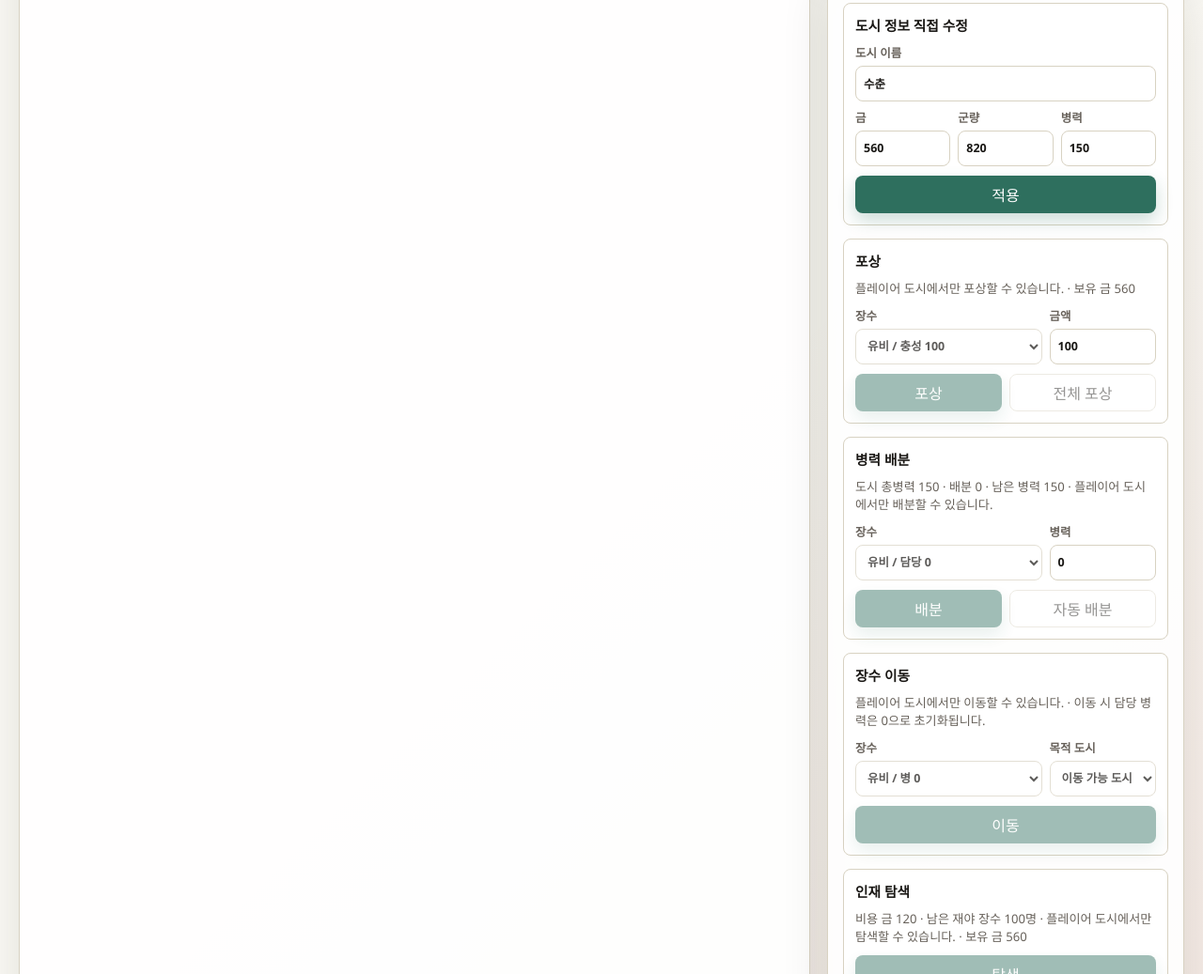
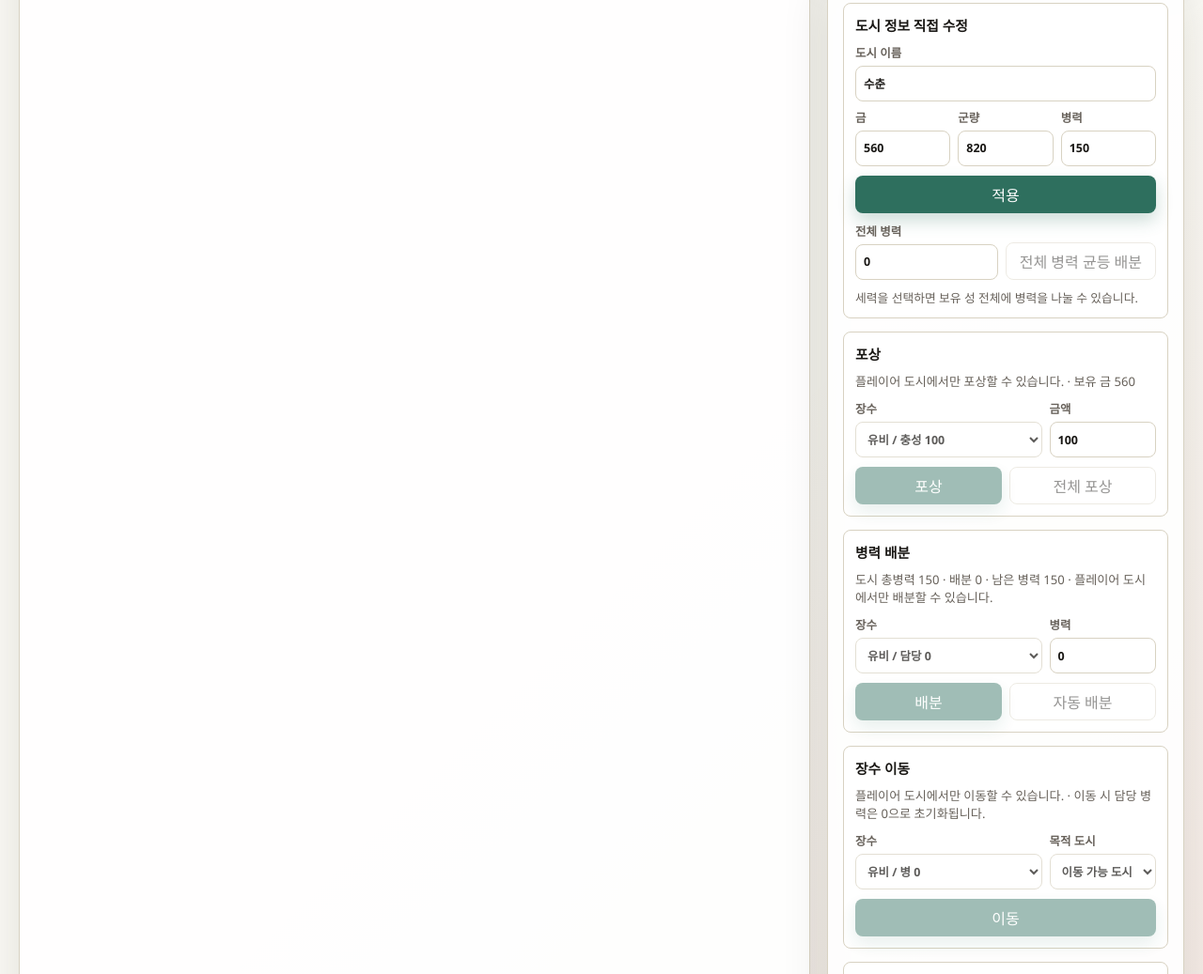
Before and after one commit to lsanghak-steve/sam5, a plain HTML site: page index.html in a window 1280 px wide. Shown: the part 2045-3082 px from the top of the page at 94% size. Drawn offline with Linux system fonts and the light colour scheme.

Commit message:
Add total troop distribution control

```diff
--- a/app.js
+++ b/app.js
@@ -773,6 +773,9 @@ const els = {
   foodInput: document.querySelector("#foodInput"),
   troopsInput: document.querySelector("#troopsInput"),
   applyResourceButton: document.querySelector("#applyResourceButton"),
+  totalTroopsInput: document.querySelector("#totalTroopsInput"),
+  distributeTotalTroopsButton: document.querySelector("#distributeTotalTroopsButton"),
+  troopDistributionInfo: document.querySelector("#troopDistributionInfo"),
   rewardOfficer: document.querySelector("#rewardOfficer"),
   rewardAmount: document.querySelector("#rewardAmount"),
   rewardInfo: document.querySelector("#rewardInfo"),
@@ -1398,15 +1401,24 @@ function renderCityStatInput({ field, label, value, step, max }, disabled) {
 
 function renderResourceEditor(city, faction) {
   const disabled = isProcessing();
+  const playerFaction = getPlayerFaction();
+  const playerCities = playerFaction ? getFactionCities(playerFaction.id) : [];
+  const totalTroops = playerCities.reduce((sum, item) => sum + item.troops, 0);
   if (document.activeElement !== els.cityNameInput) els.cityNameInput.value = city.name;
   if (document.activeElement !== els.goldInput) els.goldInput.value = faction.gold;
   if (document.activeElement !== els.foodInput) els.foodInput.value = faction.food;
   if (document.activeElement !== els.troopsInput) els.troopsInput.value = city.troops;
+  if (document.activeElement !== els.totalTroopsInput) els.totalTroopsInput.value = totalTroops;
   els.cityNameInput.disabled = disabled;
   els.goldInput.disabled = disabled;
   els.foodInput.disabled = disabled;
   els.troopsInput.disabled = disabled;
   els.applyResourceButton.disabled = disabled;
+  els.totalTroopsInput.disabled = disabled || !playerFaction || state.isGameOver;
+  els.distributeTotalTroopsButton.disabled = disabled || !playerFaction || playerCities.length === 0 || state.isGameOver;
+  els.troopDistributionInfo.textContent = playerFaction
+    ? `${playerFaction.name} 보유 성 ${playerCities.length}곳에 현재 총병력 ${totalTroops}명을 나누어 배치합니다.`
+    : "세력을 선택하면 보유 성 전체에 병력을 나눌 수 있습니다.";
 }
 
 function renderRewardPanel(city, officers) {
@@ -2280,6 +2292,10 @@ function getPlayerFaction() {
   return state.selectedFactionId ? getFaction(state.selectedFactionId) : null;
 }
 
+function getFactionCities(factionId) {
+  return state.cities.filter((city) => city.ownerFactionId === factionId);
+}
+
 function addLog(message) {
   state.log.push(`${state.year}년 ${state.month}월: ${message}`);
 }
@@ -2372,6 +2388,29 @@ function applyResourceEdit() {
   clampOfficerTroopsForCity(city);
   const nameText = previousName === city.name ? `${city.name}의` : `${previousName}의 이름을 ${city.name}(으)로 변경하고`;
   addLog(`${nameText} 도시 정보를 수정했습니다. 금 ${nextGold}, 군량 ${nextFood}, 병력 ${nextTroops}`);
+  render();
+}
+
+function distributeTotalTroops() {
+  if (isProcessing()) return;
+  const playerFaction = getPlayerFaction();
+  if (!playerFaction || state.isGameOver) return;
+
+  const playerCities = getFactionCities(playerFaction.id);
+  if (!playerCities.length) return;
+
+  const currentTotalTroops = playerCities.reduce((sum, city) => sum + city.troops, 0);
+  const totalTroops = readNonNegativeInteger(els.totalTroopsInput.value, currentTotalTroops);
+  const baseTroops = Math.floor(totalTroops / playerCities.length);
+  let remainder = totalTroops % playerCities.length;
+
+  playerCities.forEach((city) => {
+    city.troops = baseTroops + (remainder > 0 ? 1 : 0);
+    remainder -= 1;
+    clampOfficerTroopsForCity(city);
+  });
+
+  addLog(`${playerFaction.name}의 전체 병력 ${totalTroops}명을 보유 성 ${playerCities.length}곳에 균등 배분했습니다.`);
   render();
 }
 
@@ -2791,6 +2830,7 @@ els.saveSlot.addEventListener("change", () => {
 els.saveButton.addEventListener("click", saveGame);
 els.loadButton.addEventListener("click", loadGame);
 els.applyResourceButton.addEventListener("click", applyResourceEdit);
+els.distributeTotalTroopsButton.addEventListener("click", distributeTotalTroops);
 els.cityName.addEventListener("change", (event) => {
   if (event.target.id !== "cityTitleInput") return;
   applyCityNameInlineEdit(event.target.value);
--- a/index.html
+++ b/index.html
@@ -134,6 +134,14 @@
                 </label>
               </div>
               <button id="applyResourceButton" class="primary-button" type="button">적용</button>
+              <div class="troop-distribution-editor">
+                <label>
+                  전체 병력
+                  <input id="totalTroopsInput" type="number" min="0" step="10" />
+                </label>
+                <button id="distributeTotalTroopsButton" class="ghost-button" type="button">전체 병력 균등 배분</button>
+              </div>
+              <p id="troopDistributionInfo" class="editor-help">보유 성 전체에 병력을 골고루 나눕니다.</p>
             </div>
             <div class="reward-panel">
               <h3>포상</h3>
--- a/styles.css
+++ b/styles.css
@@ -1211,6 +1211,20 @@ h3 {
   grid-column: 1 / -1;
 }
 
+.troop-distribution-editor {
+  display: grid;
+  grid-template-columns: minmax(0, 1fr) minmax(140px, auto);
+  gap: 8px;
+  align-items: end;
+}
+
+.editor-help {
+  margin: 0;
+  color: var(--muted);
+  font-size: 0.8rem;
+  line-height: 1.45;
+}
+
 .reward-grid {
   grid-template-columns: minmax(0, 1.4fr) minmax(0, 0.8fr);
 }
@@ -1222,7 +1236,8 @@ h3 {
 }
 
 .editor-grid label,
-.reward-grid label {
+.reward-grid label,
+.troop-distribution-editor label {
   display: grid;
   gap: 5px;
   color: var(--muted);
@@ -1232,7 +1247,8 @@ h3 {
 
 .editor-grid input,
 .reward-grid input,
-.reward-grid select {
+.reward-grid select,
+.troop-distribution-editor input {
   width: 100%;
   min-height: 38px;
   border: 1px solid var(--line);
@@ -1515,6 +1531,10 @@ select {
     grid-template-columns: 1fr;
   }
 
+  .troop-distribution-editor {
+    grid-template-columns: 1fr;
+  }
+
   .officer-edit-grid {
     grid-template-columns: repeat(2, minmax(0, 1fr));
   }
```
Also changed, not shown: 1 other file.
